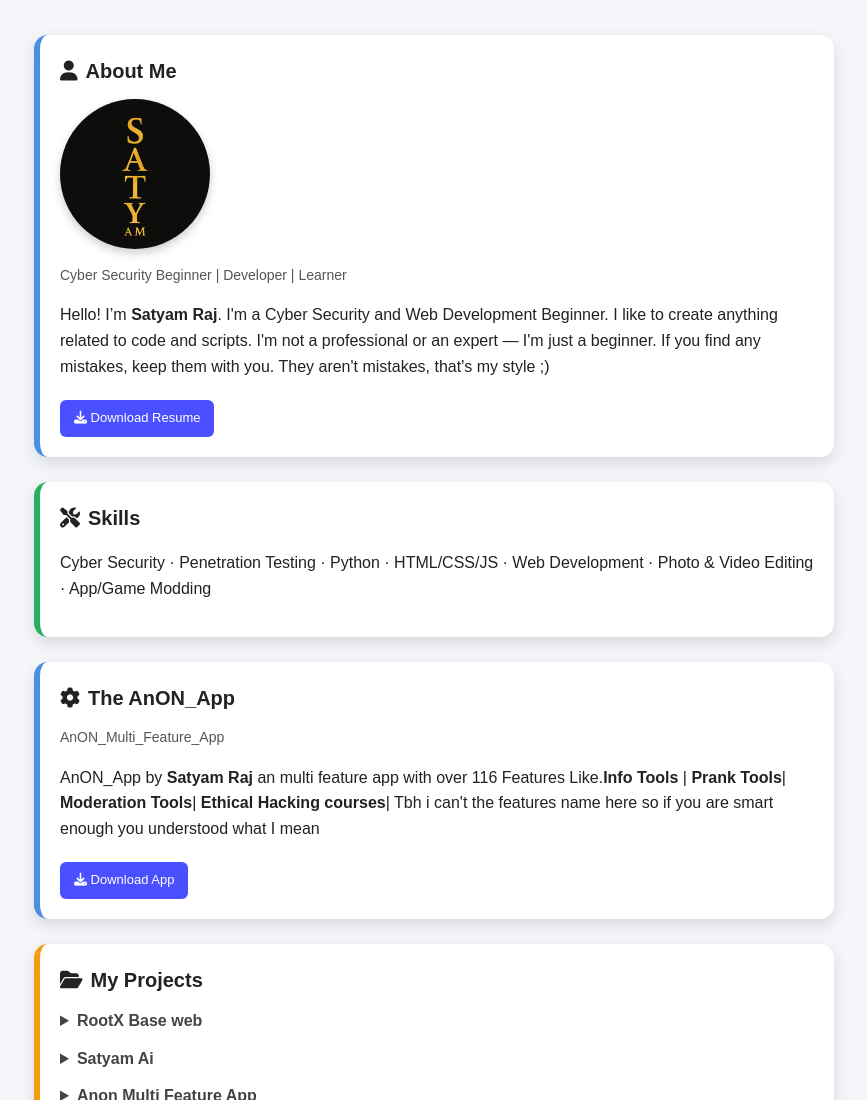
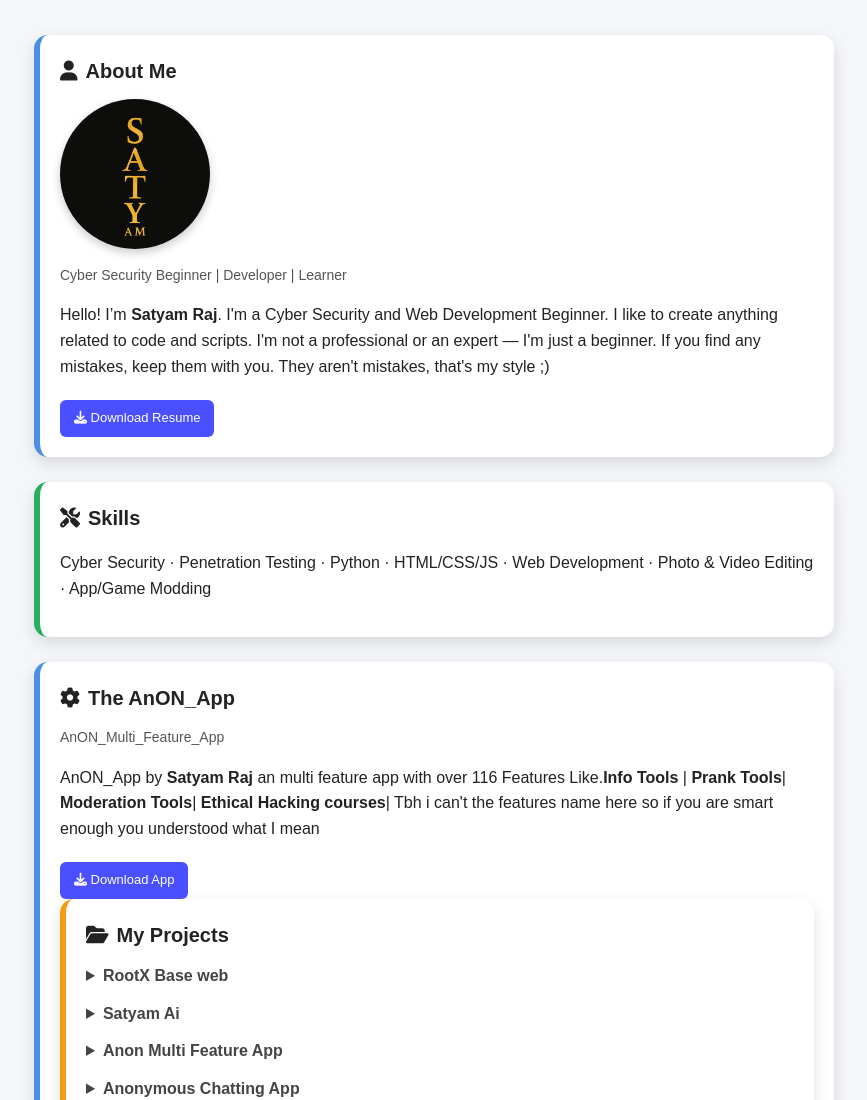
Before and after one commit to satyam-raj-india/Satyam-Raj, a plain HTML site: page index.html in a window 1280 px wide. Shown: the top 1100 px of the page, without its empty margins (206-1073 px from the left). Drawn offline with Linux system fonts and the light colour scheme.

Commit message:
Refactor index.html structure and content

```diff
--- a/index.html
+++ b/index.html
@@ -174,8 +174,12 @@
       <div class="title"><i class="fas fa-gear"></i> The AnON_App</div>
       <div class="subtitle">AnON_Multi_Feature_App</div>
       <p>AnON_App by<b> Satyam Raj</b> an multi feature app with over 116 Features Like.<b>Info Tools</b> |<b> Prank Tools</b>|<b> Moderation Tools</b>| <b> Ethical Hacking courses</b>| Tbh i can't the features name here so if you are smart enough you understood what I mean</p>
-      <a href="https://satyam-raj-india.github.io/Satyam-Raj/" class="btn" download><i class="fas fa-download"></i> Download App</a>
-    </div>
+      <div class="download-container">
+    <a href="https://satyam-raj-india.github.io/AnON-Multi-Feature-App/" class="btn" target="_blank">
+        <i class="fas fa-download"></i> Download App
+    </a>
+      </div>
+
         <div class="card projects">
       <div class="title"><i class="fas fa-folder-open"></i> My Projects</div>
 
```
